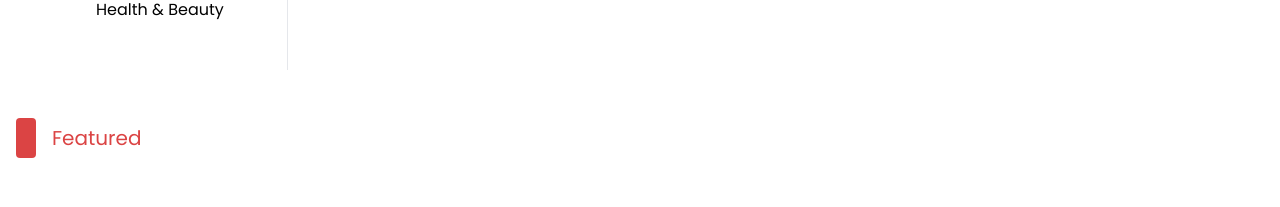
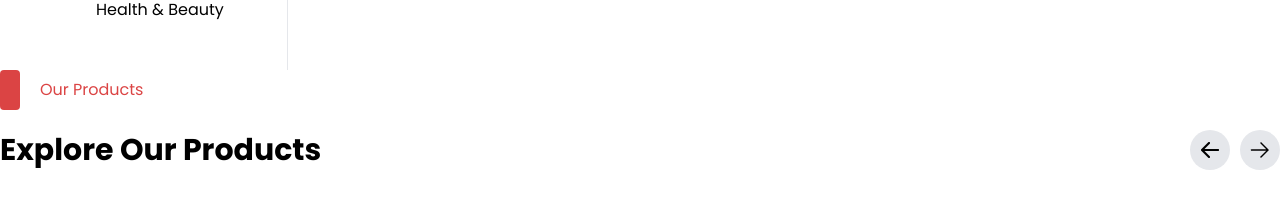
Before and after one commit to vishalglobussoftSDE/e-commerce-frontend, a React (Vite) app: page / in a window 1280 px wide. Shown: the part 510-717 px from the top of the page. Built offline with nearby package versions, Linux system fonts and the light colour scheme; a web font is replaced by a local one.

Commit message:
added new arrival component

```diff
--- a/src/Pages/HomePage.jsx
+++ b/src/Pages/HomePage.jsx
@@ -12,6 +12,7 @@ const HomePage = () => {
       <main className="flex-grow mx-8 px-8">
         <Sidebar />
       </main>
+      <OurProduct/>
       <NewArrivals/>
       <Footer />
     </div>
```
